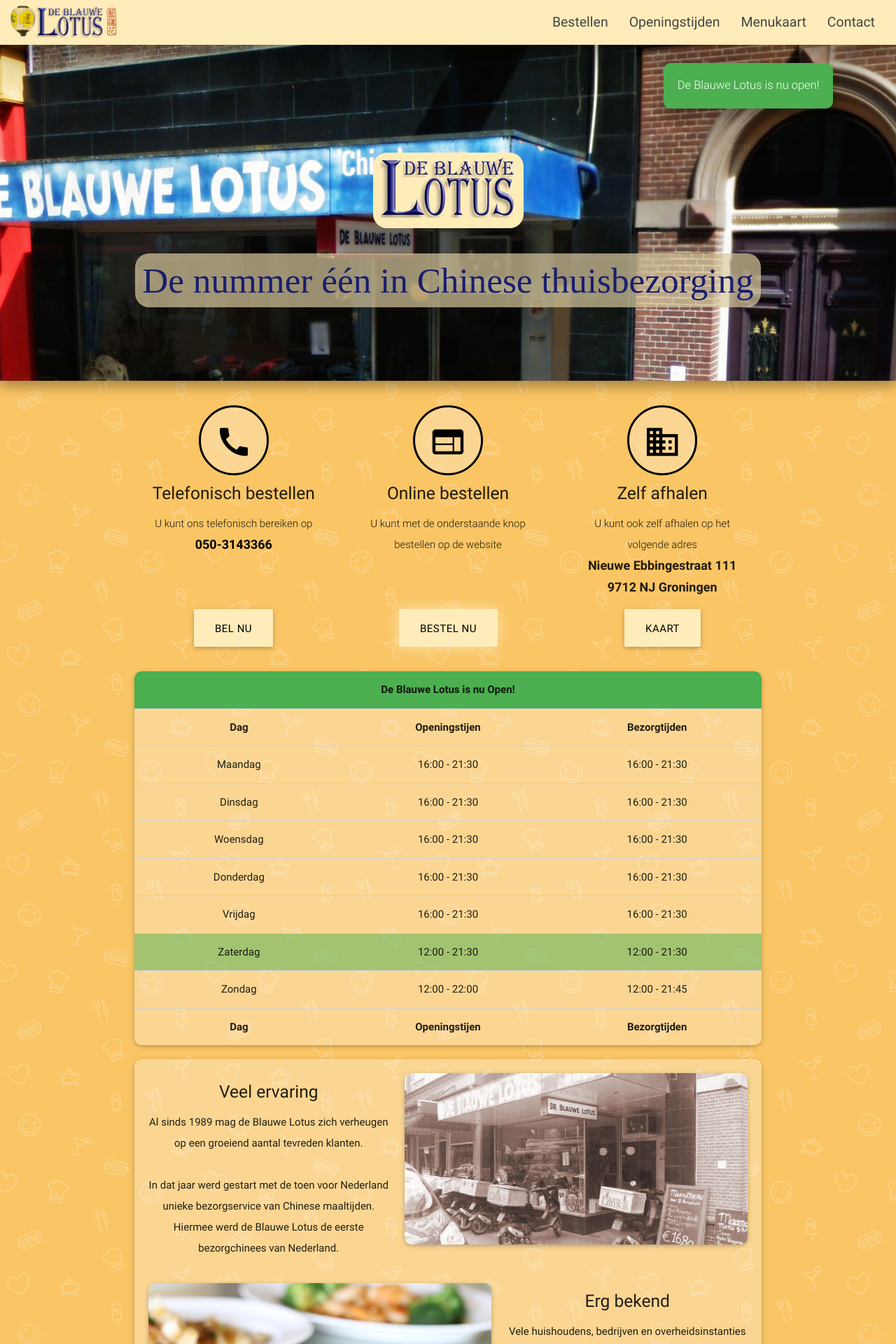
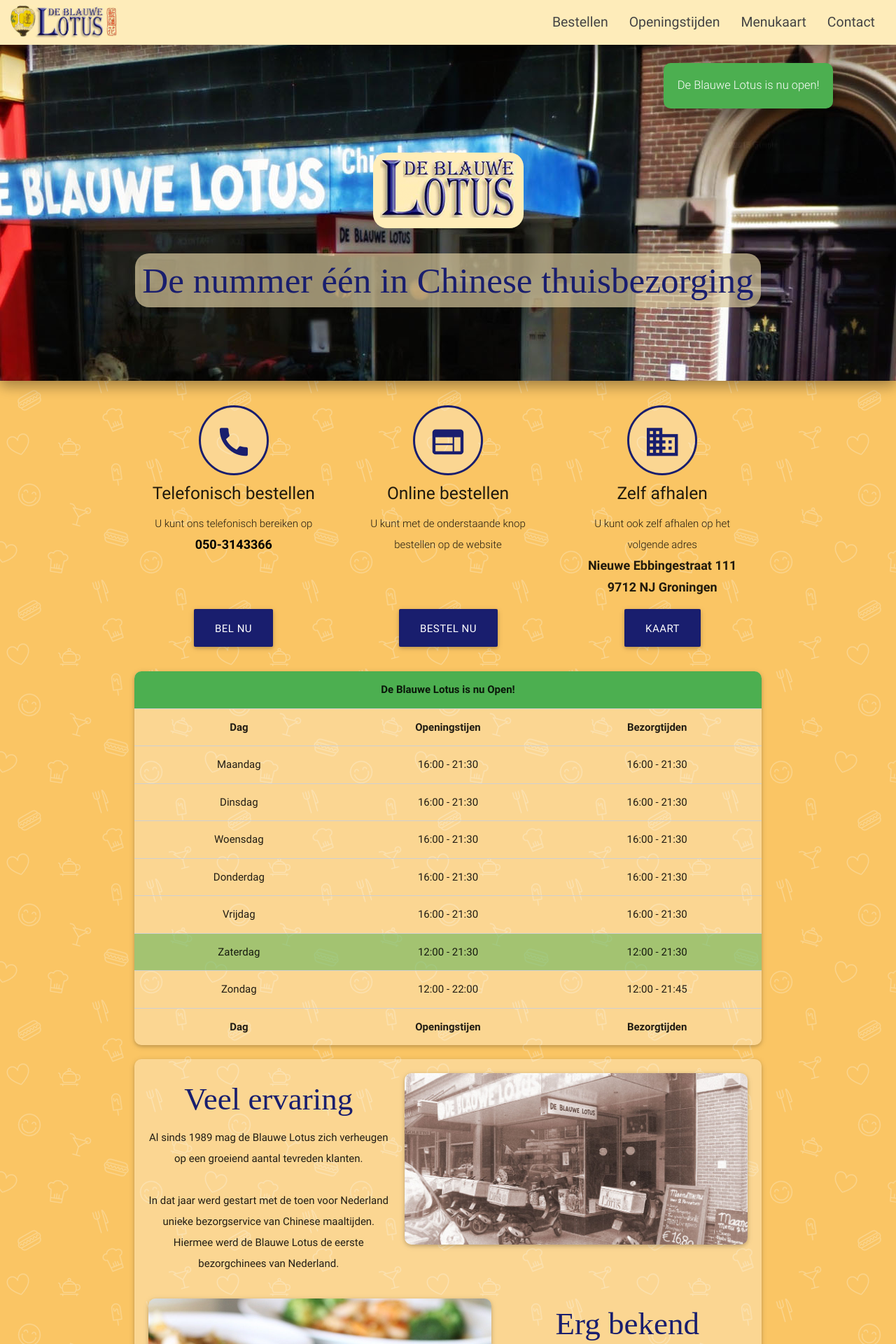
Before and after one commit to Netherland/Netherland.github.io, a PHP site: page / in a window 1280 px wide. Shown: the top 1920 px of the page at 70% size. Run offline with PHP 8.4, Linux system fonts and the light colour scheme; some libraries are stand-ins or nearby versions; some web fonts are replaced.

Commit message:
Version 1.0 Release

```diff
--- a/css/style.css
+++ b/css/style.css
@@ -12,6 +12,10 @@
   font-family: 'AlexBrush';
   src: url('../font/alexbrush/alexbrush-webfont.eot');
   src: url('../font/alexbrush/alexbrush-webfont.eot?#iefix') format('embedded-opentype'), url('../font/alexbrush/alexbrush-webfont.woff') format('woff'), url('../font/alexbrush/alexbrush-webfont.ttf') format('truetype'), url('../font/alexbrush/alexbrush-webfont.svg#webfont') format('svg');
+}
+
+a {
+  color:#191E6E;
 }
 
 nav ul a,
@@ -71,7 +75,7 @@ footer.page-footer {
 }
 
 .materialize {
-  color: #ee6e73;
+  color: #29b6f6;
 }
 
 .waves-effect.waves-twitter .waves-ripple {
@@ -143,11 +147,23 @@ nav ul a {
 
 .btn:hover,
 .btn-large:hover {
-  background-color: #CCBE95 !important;
+  background-color: #CCBE95;
 }
 
 .lotus-text {
   color: #8D4623;
+}
+
+.blotus-text {
+    color:#191E6E;
+}
+
+.blotus-bg {
+    background-color:#191E6E;
+}
+
+.blotus-bg:hover {
+    background-color:#0D103B;
 }
 
 .smaller {
@@ -175,6 +191,10 @@ html {
   color: #191E6E !important;
   z-index: 3;
   font-family: AlexBrush;
+}
+
+.largetext {
+    font-size:45px;
 }
 
 #map {
@@ -221,7 +241,7 @@ nav ul a:hover {
 .iconcircle {
   height: 100px;
   width: 100px;
-  border: 3px solid black;
+  border: 3px solid #191E6E;
   border-radius: 100px;
   margin: 0px auto 0;
   background-color: rgba(255, 255, 255, 0.3);
@@ -282,9 +302,8 @@ nav ul a:hover {
   white-space: nowrap;
 }
 
-.stars > i:hover:before,
-.stars > i:hover ~ i:before {
-  text-shadow: 0px 0px 15px #ffff00;
+.fnomargins {
+    margin:0px;
 }
 
 .marginbottom {
@@ -475,54 +494,6 @@ div.collapsible-header.menutitel.flow-text.center.z-depth-1.name {
   cursor: default;
 }
 
-.bestelknop {
-  -webkit-animation: mymove 2s infinite;
-  /* Chrome, Safari, Opera */
-  animation: mymove 2s infinite;
-}
-
-
-/* Chrome, Safari, Opera */
-
-@-webkit-keyframes mymove {
-  0% {
-    -webkit-box-shadow: 0px 0px 0px 0px rgba(255, 255, 255, 0.75);
-    -moz-box-shadow: 0px 0px 0px 0px rgba(255, 255, 255, 0.75);
-    box-shadow: 0px 0px 0px 0px rgba(255, 255, 255, 0.75);
-  }
-  50% {
-    -webkit-box-shadow: 0px 0px 28px 0px rgba(254, 236, 186, 0.75);
-    -moz-box-shadow: 0px 0px 28px 0px rgba(254, 236, 186, 0.75);
-    box-shadow: 0px 0px 28px 0px rgbargba(254, 236, 186, 0.75);
-  }
-  100% {
-    -webkit-box-shadow: 0px 0px 0px 0px rgba(255, 255, 255, 0.75);
-    -moz-box-shadow: 0px 0px 0px 0px rgba(255, 255, 255, 0.75);
-    box-shadow: 0px 0px 0px 0px rgba(255, 255, 255, 0.75);
-  }
-}
-
-
-/* Standard syntax */
-
-@keyframes mymove {
-  0% {
-    -webkit-box-shadow: 0px 0px 0px 0px rgba(255, 255, 255, 0.75);
-    -moz-box-shadow: 0px 0px 0px 0px rgba(255, 255, 255, 0.75);
-    box-shadow: 0px 0px 0px 0px rgba(255, 255, 255, 0.75);
-  }
-  50% {
-    -webkit-box-shadow: 0px 0px 28px 0px rgba(254, 236, 186, 0.75);
-    -moz-box-shadow: 0px 0px 28px 0px rgba(254, 236, 186, 0.75);
-    box-shadow: 0px 0px 28px 0px rgbargba(254, 236, 186, 0.75);
-  }
-  100% {
-    -webkit-box-shadow: 0px 0px 0px 0px rgba(255, 255, 255, 0.75);
-    -moz-box-shadow: 0px 0px 0px 0px rgba(255, 255, 255, 0.75);
-    box-shadow: 0px 0px 0px 0px rgba(255, 255, 255, 0.75);
-  }
-}
-
 .nummer {
   font-size: 14px;
 }
--- a/index.php
+++ b/index.php
@@ -94,23 +94,23 @@
           <div class="col s12 m4">
             <div class="icon-block">
               <div class="iconcircle">
-                <h2 class="center black-text iconsymbol"><i class="material-icons">call</i></h2></div>
+                <h2 class="center blotus-text iconsymbol"><i class="material-icons">call</i></h2></div>
               <h5 class="center">Telefonisch bestellen</h5>
 
-              <p class="light center">U kunt ons telefonisch bereiken op<br><span class="infoimportant black-text">050-3143366</span><br><a class="btn-large moremargins waves-effect waves-light lotuskleur lighten-1 black-text lotuskleur hide-on-med-and-up z-depth-1" href="tel:0503143366">Bel Nu</a><br></p>
+              <p class="light center">U kunt ons telefonisch bereiken op<br><span class="infoimportant black-text">050-3143366</span><br><a class="btn-large moremargins waves-effect waves-light blotus-bg lighten-1 white-text hide-on-med-and-up z-depth-1" href="tel:0503143366">Bel Nu</a><br></p>
             </div>
           </div>
 
           <div class="col s12 m4">
             <div class="icon-block">
               <div class="iconcircle">
-                <h2 class="center black-text iconsymbol"><i class="material-icons">web</i></h2></div>
+                <h2 class="center blotus-text iconsymbol"><i class="material-icons">web</i></h2></div>
               <h5 class="center">Online bestellen</h5>
 
               <p class="light center">U kunt met de onderstaande knop bestellen op de website
               </p>
               <div class="row center">
-                <a class="btn-large waves-effect waves-light lotuskleur lighten-1 black-text lotuskleur hide-on-med-and-up bestelknop z-depth-1 moremargins" href="http://bestellen.blauwe-lotus.nl/">Bestel Nu</a>
+                <a class="btn-large waves-effect waves-light blotus-bg lighten-1 white-text hide-on-med-and-up bestelknop z-depth-1 moremargins" href="http://bestellen.blauwe-lotus.nl/">Bestel Nu</a>
               </div>
 
             </div>
@@ -120,20 +120,20 @@
           <div class="col s12 m4">
             <div class="icon-block">
               <div class="iconcircle">
-                <h2 class="center black-text iconsymbol"><i class="material-icons">business</i></h2></div>
+                <h2 class="center blotus-text iconsymbol"><i class="material-icons">business</i></h2></div>
               <h5 class="center">Zelf afhalen</h5>
 
               <p class="light center">U kunt ook zelf afhalen op het volgende adres<br><span class="infoimportant">Nieuwe Ebbingestraat 111<br>9712 NJ Groningen</span></p>
               <div class="row center nomargins">
-                <a class="btn-large waves-effect waves-light lotuskleur lighten-1 black-text lotuskleur ss hide-on-med-and-up z-depth-1 moremargins" href="#map">Kaart</a>
+                <a class="btn-large waves-effect waves-light blotus-bg lighten-1 white-text ss hide-on-med-and-up z-depth-1 moremargins" href="#map">Kaart</a>
               </div>
             </div>
           </div>
         </div>
         <div class="row hide-on-small-only center">
-          <div class="col s4"><a class="btn-large waves-effect waves-light lotuskleur lighten-1 black-text lotuskleur tooltipped z-depth-1" data-position="top" data-delay="50" data-tooltip="werkt alleen op mobiel" href="tel:0503143366">Bel Nu</a></div>
-          <div class="col s4"><a class="btn-large waves-effect waves-light lotuskleur lighten-1 black-text lotuskleur bestelknop z-depth-1" href="http://bestellen.blauwe-lotus.nl/">Bestel Nu</a></div>
-          <div class="col s4"><a class="btn-large waves-effect waves-light lotuskleur lighten-1 black-text lotuskleur ss z-depth-1" href="#map">Kaart</a></div>
+          <div class="col s4"><a class="btn-large waves-effect waves-light lighten-1 blotus-bg white-text tooltipped z-depth-1" data-position="top" data-delay="50" data-tooltip="werkt alleen op mobiel" href="tel:0503143366">Bel Nu</a></div>
+          <div class="col s4"><a class="btn-large waves-effect waves-light lotuskleur lighten-1 blotus-bg white-text lotuskleur bestelknop z-depth-1" href="http://bestellen.blauwe-lotus.nl/">Bestel Nu</a></div>
+          <div class="col s4"><a class="btn-large waves-effect waves-light lotuskleur lighten-1 blotus-bg white-text lotuskleur ss z-depth-1" href="#map">Kaart</a></div>
         </div>
       </div>
     </div>
@@ -210,7 +210,7 @@
     <div class="container pictextcontainer z-depth-1">
       <div class="row">
         <div class="col m5 s12 center">
-          <h5>Veel ervaring</h5>
+          <h5 class="lotuslogo-text largetext">Veel ervaring</h5>
           <p>
             Al sinds 1989 mag de Blauwe Lotus zich verheugen op een groeiend aantal tevreden klanten.<br>
             <br> In dat jaar werd gestart met de toen voor Nederland unieke bezorgservice van Chinese maaltijden. Hiermee werd de Blauwe Lotus de eerste bezorgchinees van Nederland.
@@ -226,7 +226,7 @@
           <img src="img/inlay2.jpg" class="z-depth-1 full-width" alt="Plaatje">
         </div>
         <div class="col m5 s12 center">
-          <h5>Erg bekend</h5>
+          <h5 class="lotuslogo-text largetext">Erg bekend</h5>
           <p>
             Vele huishoudens, bedrijven en overheidsinstanties weten inmiddels via de telefoon en sinds kort ook via internet de weg te vinden naar een smakelijke maaltijd.<br>
             <br>De Blauwe Lotus loopt ook nu nog steeds voorop met een uitgebreid menu van heerlijke Chinese maaltijden, bereid met de beste verse ingredi&#235;nten.<br>
@@ -235,7 +235,7 @@
       </div>
       <div class="row">
         <div class="col m5 s12 center">
-          <h5>Goede service</h5>
+          <h5 class="lotuslogo-text largetext">Goede service</h5>
           <p>
             Of u nu kiest voor onze afhaal-, bezorg-, of cateringsmaaltijden: bij de Blauwe Lotus bent u altijd verzekerd van goede service voor een zeer redelijke prijs.<br> Daarom is de Blauwe Lotus al ruim 20 jaar de nummer een van Groningen voor Chinese
             thuisbezorgen..
@@ -248,8 +248,8 @@
     </div>
     <div class="container pictextcontainer moremargins moremarginstopsmall z-depth-1">
       <div class="row center">
-        <h2 class="stars"><i class="mdi-action-star-rate yellow-text center starsg"></i><i class="mdi-action-star-rate yellow-text center starsg"></i><i class="mdi-action-star-rate yellow-text center starsg"></i><i class="mdi-action-star-rate yellow-text center starsg"></i><i class="mdi-action-star-rate black-text center"></i></h2>
-        <h4>Gemiddeld met 4 sterren beoordeeld</h4>
+        <h2 class="stars fnomargins"><i class="mdi-action-star-rate yellow-text center starsg"></i><i class="mdi-action-star-rate yellow-text center starsg"></i><i class="mdi-action-star-rate yellow-text center starsg"></i><i class="mdi-action-star-rate yellow-text center starsg"></i><i class="mdi-action-star-rate black-text center"></i></h2>
+        <h5 class="fnomargins">Gemiddeld met 4 sterren beoordeeld</h5><a href="http://bestellen.blauwe-lotus.nl/beoordelingen.php">Na >150 reacties</a>
       </div>
     </div>
 
@@ -288,55 +288,14 @@
 
         <div class="row">
           <div class="col s12 center">
-            <h3><i class="mdi-action-star-rate brown-text center"></i></h3>
+            <h3><i class="mdi-maps-place blotus-text center"></i></h3>
             <h4>Vind ons op de kaart</h4>
 
           </div>
         </div>
         <div class="overlay"></div>
         <div class="center moremargins z-depth-3" id="map"></div>
-        <div class="contactform center">
-          <form class="col s8 offset-s2">
-
-            <div class="row">
-              <div class="input-field col s12 ">
-                <i class="material-icons prefix ">account_circle</i>
-                <input id="name" type="text" class="validate">
-                <label for="name">Naam</label>
-              </div>
-            </div>
-
-            <div class="row">
-              <div class="input-field col s12">
-                <i class="material-icons prefix">email</i>
-                <input id="email" type="email" class="validate">
-                <label for="email ">E-Mail</label>
-              </div>
-            </div>
-            <!--row-->
-
-            <div class="row">
-              <div class="input-field col s12">
-                <i class="material-icons prefix">subject</i>
-                <input id="message-sub" type="email" class="validate">
-                <label for="message-sub">Titel</label>
-              </div>
-            </div>
-
-            <div class="row">
-              <div class="input-field col s12">
-                <i class="material-icons prefix">mode_edit</i>
-                <textarea id="text_area" class="materialize-textarea"></textarea>
-                <label for="text_area">Tekst</label>
-              </div>
-            </div>
-
-
-            <div>
-              <a class="waves-effect waves-light btn light-blue lighten-1">Stuur<i class="mdi-content-send right"></i></a>
-            </div>
-          </form>
-        </div>
+        <div class="center"> <a class="btn-large waves-effect waves blotus-bg lighten-1 white-text z-depth-1 moremargins" href="https://maps.google.com/?daddr=Nieuwe%20Ebbingestraat+111+Groningen">Routebeschrijving</a></div>
       </div>
     </div>
 
@@ -365,9 +324,9 @@
     <div class="footer-copyright">
       <div class="container center">
         <div class="row">
-          <div class="col s6 black-text valign-wrapper">
-            Made with <span class="hearts valign">❤</span> in <span class="light">050</span></div>
-          <div class="col s6 black-text"> Built with <a href="http://materializecss.com/" class="materialize">Materialize</a>
+          <div class="col s6 black-text valign-wrapper center">
+            Eet Smakelijk!</div>
+          <div class="col s6 black-text"> Designed by <a href="http://webbuildr.nl/" class="blotus-text">WebBuildR</a>
           </div>
         </div>
       </div>
--- a/nbproject/private/private.xml
+++ b/nbproject/private/private.xml
@@ -4,7 +4,10 @@
     <open-files xmlns="http://www.netbeans.org/ns/projectui-open-files/2">
         <group>
             <file>file:/E:/XAMPP/htdocs/BlauweLotus/js/init.js</file>
+            <file>file:/E:/XAMPP/htdocs/BlauweLotus/css/style.css</file>
             <file>file:/E:/XAMPP/htdocs/BlauweLotus/index.php</file>
+            <file>file:/E:/XAMPP/htdocs/BlauweLotus/menukaart.html</file>
+            <file>file:/E:/XAMPP/htdocs/BlauweLotus/bezorggebied.html</file>
         </group>
     </open-files>
 </project-private>
```
